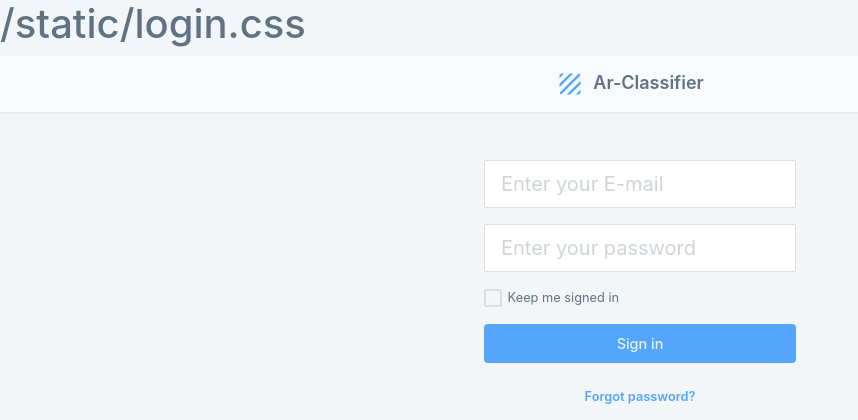
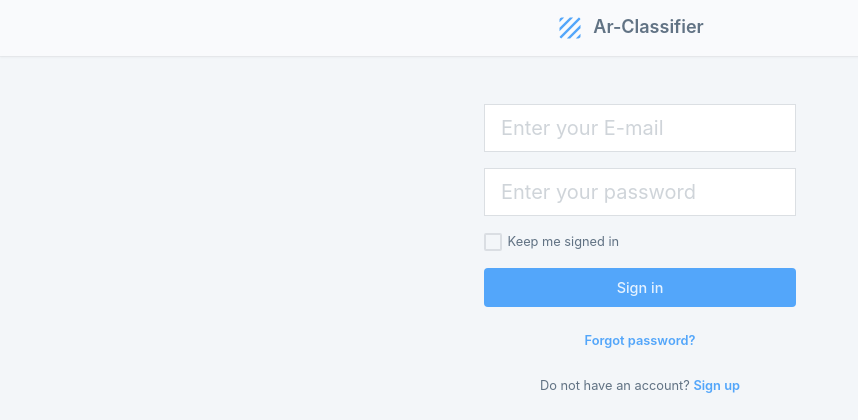
Before and after one commit to Iness213/ArClassifier, a Django app: page /login/ in a window 1280 px wide. Shown: the top 420 px of the page, without its empty margins (0-858 px from the left). Run offline with Django 3.2, Linux system fonts and the light colour scheme.

Commit message:
Fixing static files

```diff
--- a/Text_Classification/settings.py
+++ b/Text_Classification/settings.py
@@ -13,6 +13,8 @@
 import os
 
 # Build paths inside the project like this: os.path.join(BASE_DIR, ...)
+from django.contrib import staticfiles
+
 BASE_DIR = os.path.dirname(os.path.dirname(os.path.abspath(__file__)))
 
 
@@ -118,6 +120,7 @@
 
 
 # Static files (CSS, JavaScript, Images)
-# https://docs.djangoproject.com/en/3.0/howto/static-files/
+# https://docs.djangoproject.com/en/2.2/howto/static-files/
 
+STATIC_ROOT = os.path.join(BASE_DIR, 'staticfiles')
 STATIC_URL = '/static/'
--- a/templates/login.html
+++ b/templates/login.html
@@ -6,7 +6,6 @@
     <link type="text/css" rel="stylesheet" href="{% static "login.css" %}">
 </head>
 <body class="fixed-aside fixed-content" data-gr-c-s-loaded="true">
-<h1>{% static "login.css" %}</h1>
 <div class="d-flex flex-column flex">
     <div class="navbar light bg pos-rlt box-shadow">
         <div class="mx-auto">
```
